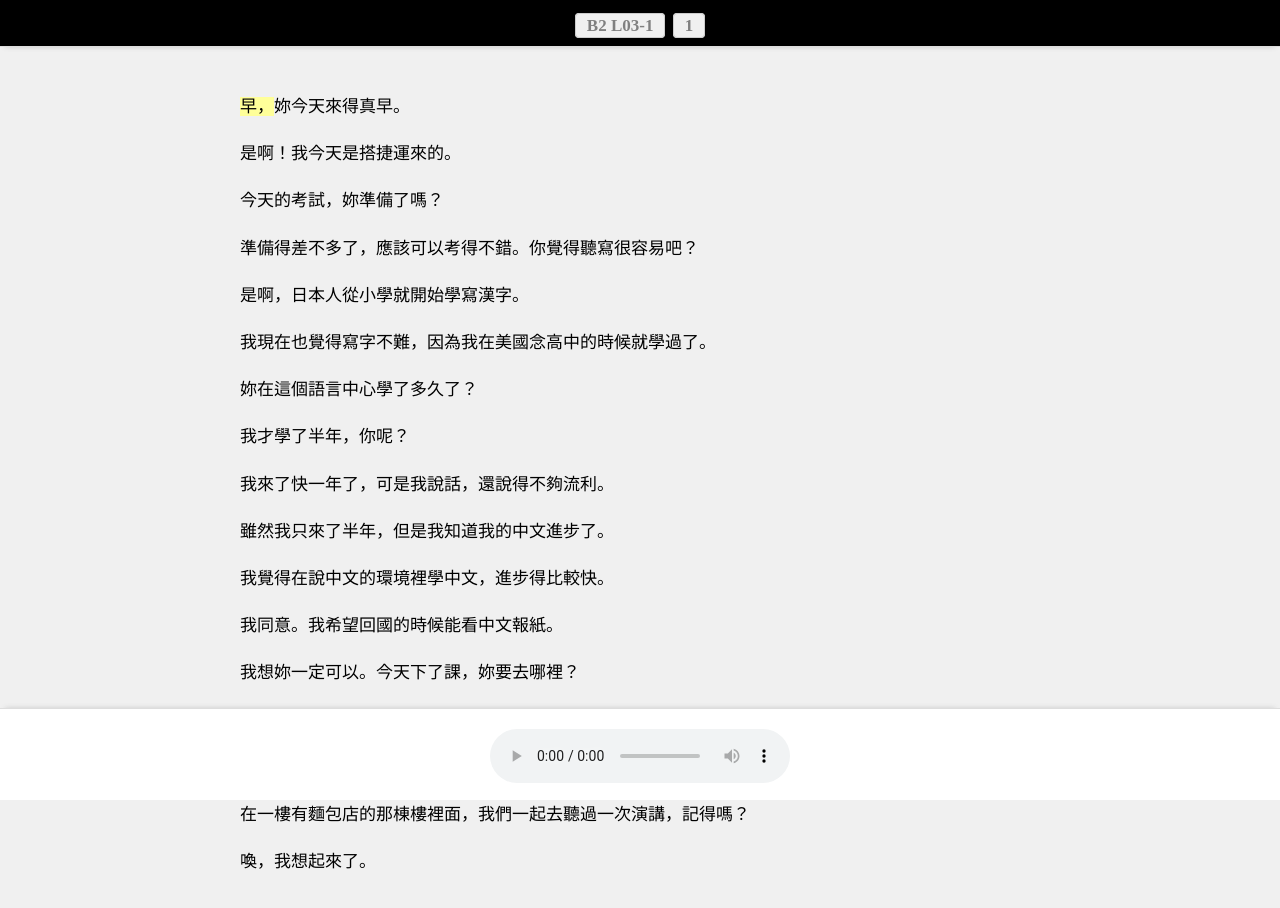
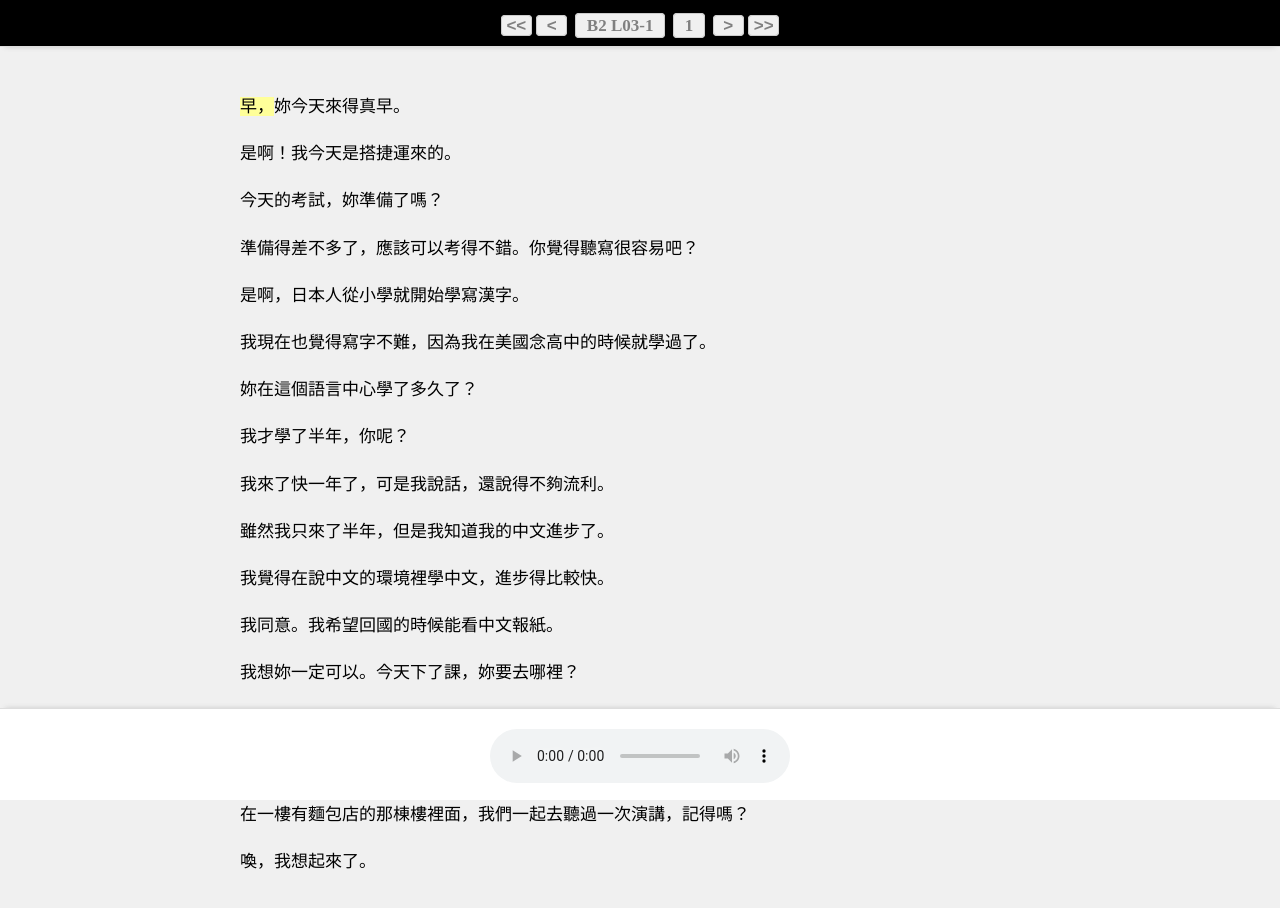
Before and after one commit to glueyfeathers/glueyfeathers.github.io, a plain HTML site: page 05-B005-001.html in a window 1280 px wide. Drawn offline with Linux system fonts and the light colour scheme; a script that the page names is missing; a web font is replaced by a local one.

Commit message:
Update 05-B005-001.html

```diff
--- a/05-B005-001.html
+++ b/05-B005-001.html
@@ -88,8 +88,12 @@ var baseRef  = "05-B005-";
 
 <div id="toolbar-top">
 <div class="navigation-top">
-  <span id="book-selector">&nbsp;&nbsp;B2 L03-1&nbsp;&nbsp;</span>
-<span id="chapter-selector">&nbsp;&nbsp;1&nbsp;&nbsp;</span>
+  <span class="button"><a href='04-B004-001.html' title='Previous Book'>&nbsp;&lt;&lt;&nbsp;</a></span>
+  <span class="button"><a href='04-B004-001.html' title='Previous Chapter'>&nbsp;&nbsp;&lt;&nbsp;&nbsp;</a></span>
+  <span id="book-selector"><a href="#" onclick="toggleBookMenu(); return false;">&nbsp;&nbsp;B2 L03-1&nbsp;&nbsp;</a></span>
+<span id="chapter-selector"><a href="#" onclick="toggleChapterMenu(chapters, hasIntro, baseRef); return false;">&nbsp;&nbsp;1&nbsp;&nbsp;</a></span>
+  <span class="button"><a href='06-B006-001.html' title='Next Chapter'>&nbsp;&nbsp;&gt;&nbsp;&nbsp;</a></span>
+  <span class="button"><a href='06-B006-001.html' title='Next Book'>&nbsp;&gt;&gt;&nbsp;</a></span>
 </div>
 </div>
 
```
